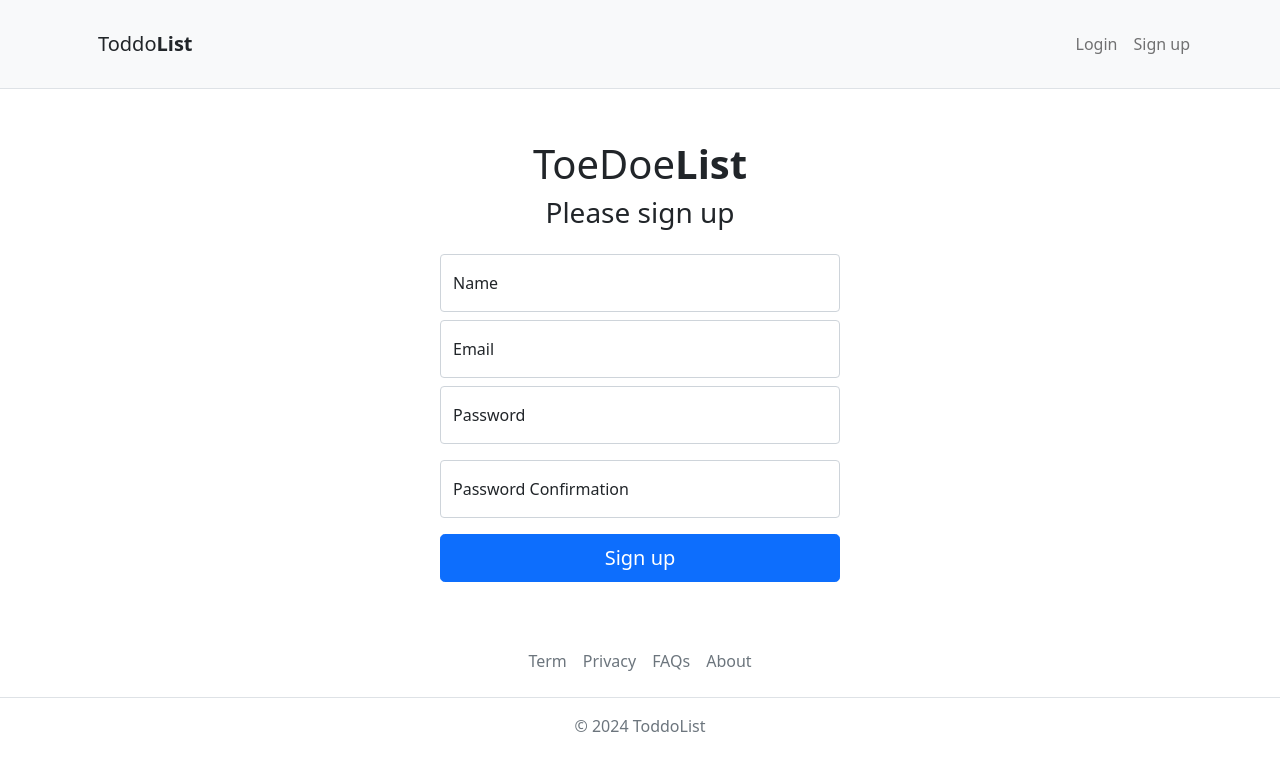
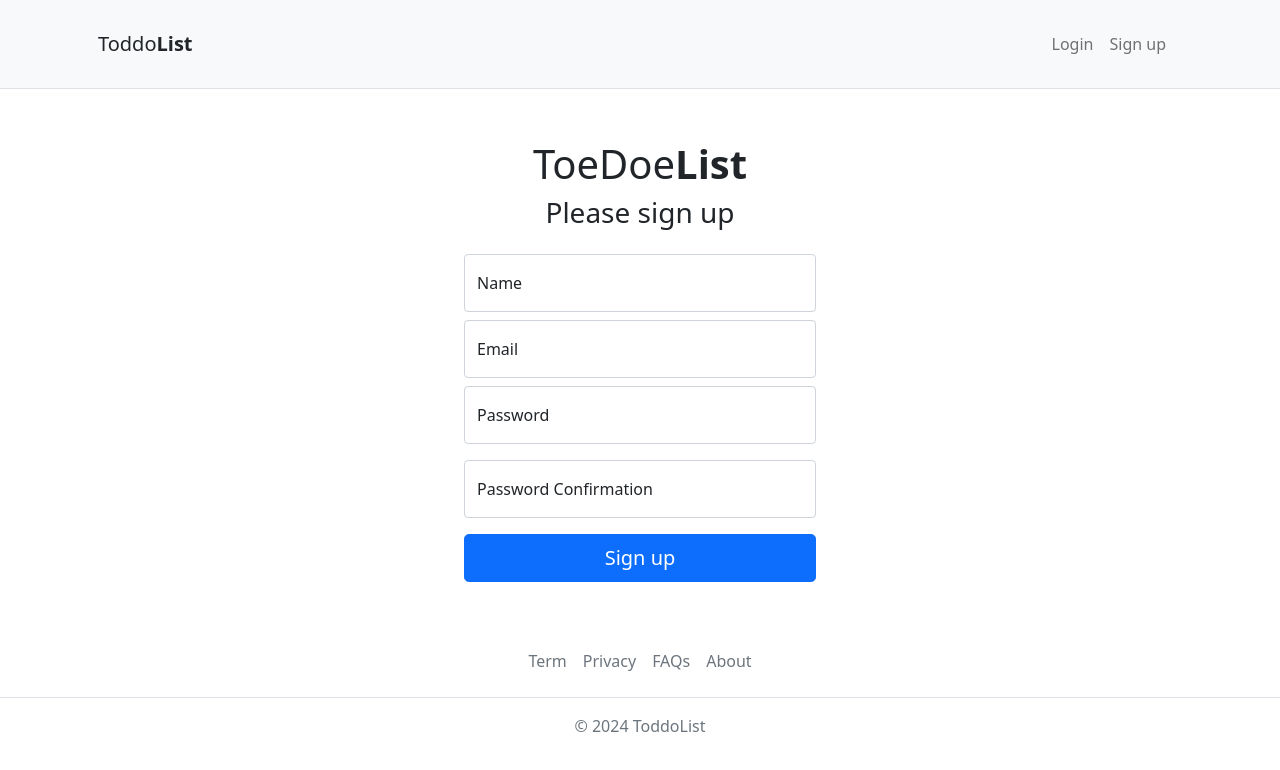
Before and after one commit to catstring/todo-frontend-vue, a Vue app: page /register in a window 1280 px wide. Shown: the top 770 px of the page. Built offline with nearby package versions, Linux system fonts and the light colour scheme; no server answers; the HTML template or start-up script is replaced by a standard one.

Commit message:
UI updated

```diff
--- a/src/components/Navbar.vue
+++ b/src/components/Navbar.vue
@@ -12,7 +12,7 @@
                 aria-controls="navbarNav" aria-expanded="false" aria-label="Toggle navigation">
                 <span class="navbar-toggler-icon"></span>
             </button>
-            <div class="collapse navbar-collapse" :class="menuToggleClass" id="navbarNav">
+            <div class="collapse navbar-collapse px-4" :class="menuToggleClass" id="navbarNav">
                 <ul class="navbar-nav" v-if="store.isLoggedIn">
                     <li class="nav-item">
                         <router-link :to="{ name: 'tasks' }" class="nav-link">Tasks</router-link>
@@ -35,11 +35,15 @@
                             <a class="nav-link dropdown-toggle" :class="toggleClass" @click.prevent="logoutToggle" role="button" data-bs-toggle="dropdown" aria-expanded="false">
                                 {{ store.user.name }}
                             </a>
-                            <ul class="dropdown-menu" :class="toggleClass">
-                                <li>
-                                    <a href="#" class="dropdown-item" @click.prevent="logout">Logout</a>
-                                </li>
-                            </ul>
+                            <div class="ps-3">
+                                <ul class="dropdown-menu" :class="toggleClass">
+                                    <li>
+                                        <a href="#" class="dropdown-item" @click.prevent="logout">Logout</a>
+                                    </li>
+                                </ul>
+
+                            </div>
+
                         </li>
                     </template>
 
@@ -81,7 +85,7 @@ router.afterEach(() => {
 </script>
 
 <style scoped>
-.dropdown-menu {
+/* .dropdown-menu {
   width: 160px;
-}
+} */
 </style>
--- a/src/pages/LoginPage.vue
+++ b/src/pages/LoginPage.vue
@@ -1,6 +1,6 @@
 <template>
     <main class="auth-wrapper">
-        <form class="auth-form" @submit.prevent="handleSubmit">
+        <form class="auth-form px-4" @submit.prevent="handleSubmit">
             <h1>
                 <span>Toddo</span>
                 <strong>List</strong>
--- a/src/pages/RegisterPage.vue
+++ b/src/pages/RegisterPage.vue
@@ -1,6 +1,6 @@
 <template>
     <main class="auth-wrapper">
-        <form class="auth-form" @submit.prevent="handleSubmit">
+        <form class="auth-form px-4" @submit.prevent="handleSubmit">
             <h1>
                 <span>ToeDoe</span>
                 <strong>List</strong>
```
